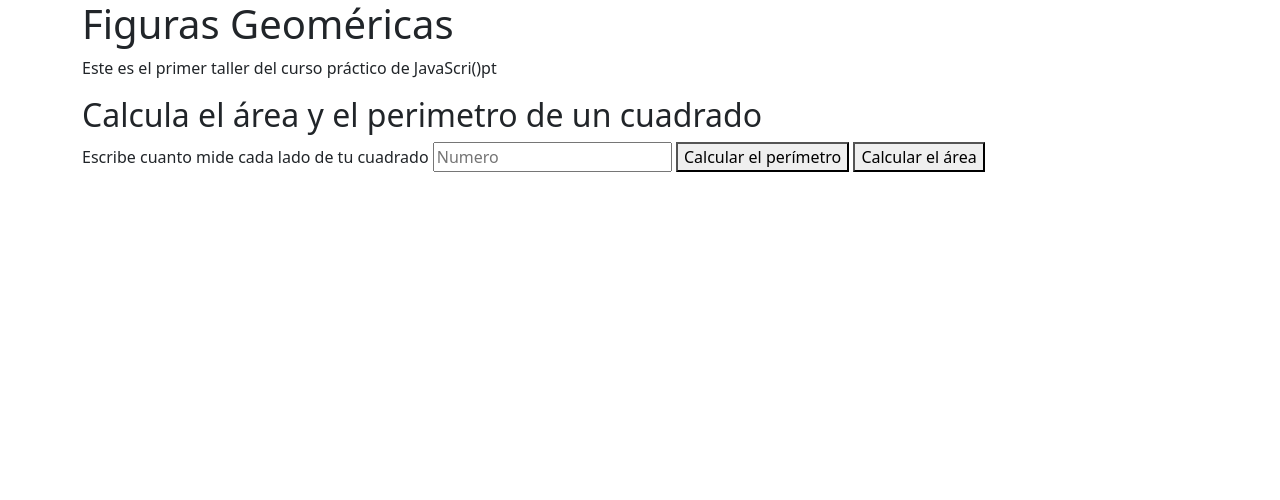
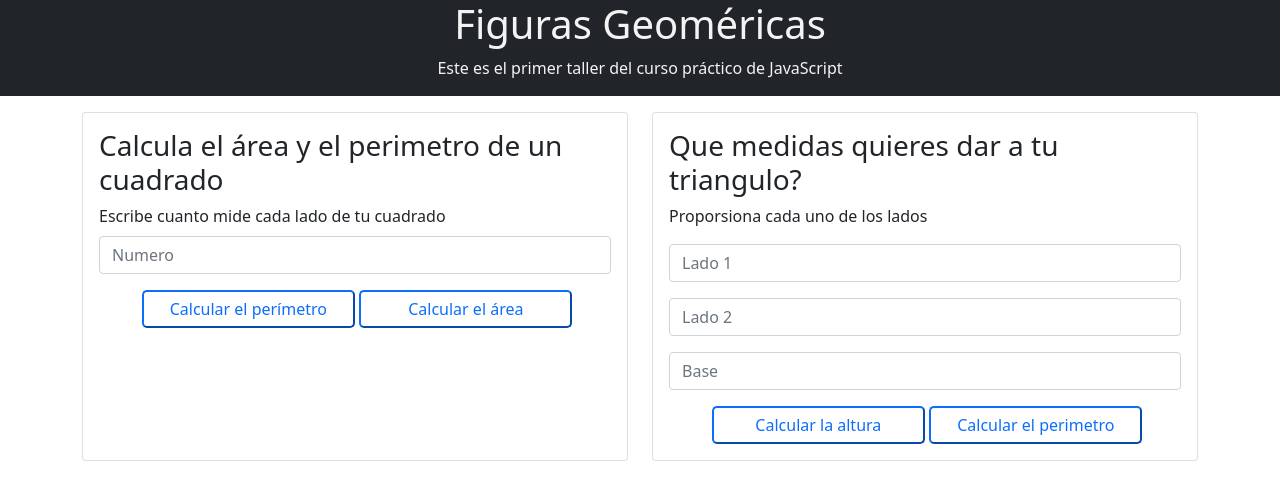
Before and after one commit to YavGz/cPracticoJsPlatzi, a website: page figuras.html in a window 1280 px wide. Drawn offline with nearby package versions, Linux system fonts and the light colour scheme.

Commit message:
implementeando bootstrap

```diff
--- /dev/null
+++ b/figuras.css
@@ -0,0 +1,9 @@
+.btn-outline-primary {
+  background-color: #fff;
+  padding: 5px;
+  border-radius: 5px;
+}
+.card {
+  height: 100%;
+  align-items: center;
+}
--- a/figuras.html
+++ b/figuras.html
@@ -6,29 +6,56 @@
   <meta name="viewport" content="width=device-width, initial-scale=1.0">
   <!-- Bootstrap CSS -->
   <link href="https://cdn.jsdelivr.net/npm/bootstrap@5.0.2/dist/css/bootstrap.min.css" rel="stylesheet" integrity="sha384-EVSTQN3/azprG1Anm3QDgpJLIm9Nao0Yz1ztcQTwFspd3yD65VohhpuuCOmLASjC" crossorigin="anonymous">
-
+  <!-- Bootstrap CSS -->
+  <link rel="stylesheet" href="./figuras.css">
   <title>Figuras Geoméricas</title>
 </head>
 <body>
-  <header class="container navbar-darck">
+  <header class="container-fluid navbar-light bg-dark mb-3 text-center" style="color: #f3f3f3;">
     <div class="row">
       <div class="col">
         <h1>Figuras Geoméricas</h1>
-        <p>Este es el primer taller del curso práctico de JavaScri()pt<p>
+        <p>Este es el primer taller del curso práctico de JavaScript<p>
       </div>
     </div>
   </header>
 
-  <section class="formulario container">
-    <h2>Calcula el área y el perimetro de un cuadrado</h2>
-    <form action="">
-      <label for="InputCuadrado"> Escribe cuanto mide cada lado de tu cuadrado
-      </label>
-      <input id="InputCuadrado" type="number" placeholder="Numero" required>
-      <button type="button" onclick="calcularPerimetroCuadrado()">Calcular el perímetro</button>
-      <button type="button" onclick="calcularAreaCuadrado()">Calcular el área</button>
-    </form>
+  <section class="container">
+    <div class="row">
+      <div class="col col-md-6">
+        <div class="card mb-3">
+          <div class="card-body">
+            <h3 class="card-title">Calcula el área y el perimetro de un cuadrado</h3>
+            <form action="">
+              <label class="card-subtitle mb-2 form-label" for="InputCuadrado"> Escribe cuanto mide cada lado de tu cuadrado
+              </label>
+              <input id="InputCuadrado" class="form-control form-group mb-3" type="number" placeholder="Numero" required>
+              <button type="button" class="btn-outline-primary col-5 offset-1" onclick="calcularPerimetroCuadrado()">Calcular el perímetro</button>
+              <button type="button" class="btn-outline-primary col-5"  onclick="calcularAreaCuadrado()">Calcular el área</button>
+            </form>
+          </div>
+        </div>
+      </div>
+      <div class="col col-md-6">
+        <div class="card">
+          <div class="card-body">
 
+
+            <h3 class="card-title">Que medidas quieres dar a tu triangulo?</h3>
+            <form action="">
+              <label for="inputsTriangulo" class="card-subtitle mb-3">Proporsiona cada uno de los lados</label>
+              <input id="inputsTriangulo" class="form-control form-group mb-3" type="number"  placeholder="Lado 1" required>
+              <input id="ladoTriangulo2" class="form-control form-group mb-3" type="number" placeholder="Lado 2" required>
+              <input id="baseTriangulo" class="form-control form-group mb-3" type="number" placeholder="Base" required>
+              <button type="button" class="btn-outline-primary col-5 offset-1" onclick="calcularAlturaTriangulo()" >Calcular la altura</button>
+              <button type="button" class="btn-outline-primary col-5" onclick="calcularPerimetroTriangulo()">Calcular el perimetro</button>
+            </form>
+
+
+          </div>
+        </div>
+      </div>
+    </div>
   </section>
 
   <footer>
--- a/fuguras.js
+++ b/fuguras.js
@@ -16,20 +16,17 @@ console.groupEnd();
 
 
 // Logs triangulos ----
-console.group("triangulos");
 
-const perimetroTriangulo = ( lado1 = 1, lado2 = 1, base = 1) => lado1 + lado2 + base;
+const perimetroTriangulo = ( lado1 = 0, lado2 = 0, base = 0) => {
+  return lado1 + lado2 + base;
+}
 
 const areaTriangulo = (base = 2,altura = 1.5) => (base * altura) / 2;
-
-console.groupEnd();
-
 
 const alturaTriangulo = (lado1, lado2, base) => {
   if (lado1 === lado2) {
     const altura = Math.sqrt( (lado1 * lado1) - ( base / 2) ) ;
     return altura;
-    // console.log(`La altura del triangulo es ${altura}`);
   } else {
     console.log(`El triangulo que describes no es isósceles`);
   }
@@ -38,7 +35,6 @@ const alturaTriangulo = (lado1, lado2, base) => {
 
 
 // logs Circulo ----
-console.group("Circulo");
 
 const diametroCirculo = (radio = 2) => radio * 2;
 
@@ -64,23 +60,34 @@ const calcularPerimetroCuadrado = () => {
   const value = input.value;
   // llamar a la funcion para el calculo con el valor del input
   const perimetro = perimetroCuadrado(value);
-  alert(perimetro);
+  alert(`El perimetro del cuadrado es: ${perimetro} cm`);
 };
 
 const calcularAreaCuadrado = (params) => {
   const input = document.getElementById("InputCuadrado");
   const value = input.value;
   const area = areaCuadrado(value);
-  alert(area);
+  alert(`El área del cuadrado es: ${area} cm^2`);
 }
 
-const calcularArturaTriangulo = () => {
-  const input1 = document.getElementById("");
+const calcularAlturaTriangulo = () => {
+  const input = document.getElementById("inputsTriangulo");
   const value = input.value;
-  const input2 = document.getElementById("");
-  const value2 = input2.value2;
-  const input3 = document.getElementById("");
-  const value3 = input3;
+  const input2 = document.getElementById("ladoTriangulo2");
+  const value2 = input2.value;
+  const input3 = document.getElementById("baseTriangulo");
+  const value3 = input3.value;
   const altura = alturaTriangulo(value, value2, value3);
-  alert (`La altura del triangulo es ${altura}`);
+  alert (`La altura del triangulo es: ${altura} cm`);
 }
+
+const calcularPerimetroTriangulo = () => {
+  const inputP = document.getElementById("inputsTriangulo");
+  const valueP = inputP.value;
+  const inputP2 = document.getElementById("ladoTriangulo2");
+  const valueP2 = inputP2.value;
+  const inputP3 = document.getElementById("baseTriangulo");
+  const valueP3 = inputP3.value;
+  const perimetroTotal = perimetroTriangulo(Number.parseInt(valueP), Number.parseInt(valueP2), Number.parseInt(valueP3)) ;
+  alert(`El perimetro del triangulo es: ${perimetroTotal} cm`)
+}
```
